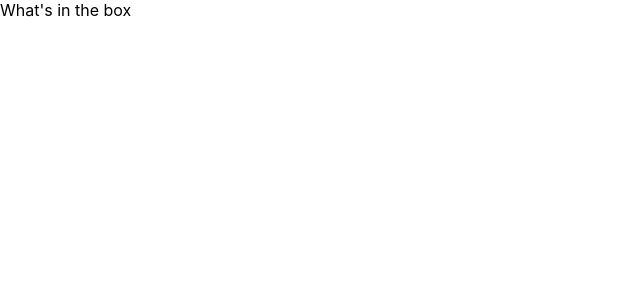
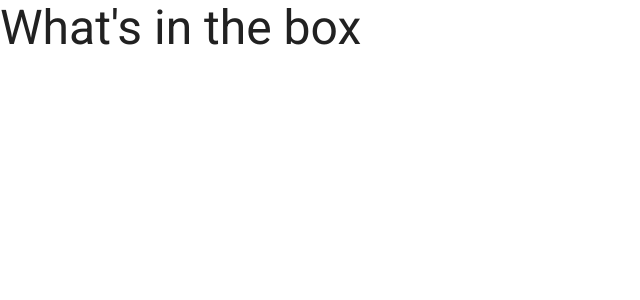
Before and after one commit to Chudeep/whatsinthebox, a Next.js app: page / in a window 1280 px wide. Shown: the top 300 px of the page, without its empty margins (0-640 px from the left). Built offline with nearby package versions, Linux system fonts and the light colour scheme.

Commit message:
Setup Material UI

```diff
--- a/package.json
+++ b/package.json
@@ -12,7 +12,9 @@
   "dependencies": {
     "next": "9.5.2",
     "react": "16.13.1",
-    "react-dom": "16.13.1"
+    "react-dom": "16.13.1",
+    "@material-ui/core": "^4.11.0",
+    "mdi-material-ui": "^6.16.0"
   },
   "devDependencies": {
     "babel-eslint": "^10.1.0",
--- a/pages/_app.js
+++ /dev/null
@@ -1,7 +0,0 @@
-import '../styles/globals.css'
-
-function MyApp({ Component, pageProps }) {
-  return <Component {...pageProps} />
-}
-
-export default MyApp
--- /dev/null
+++ b/pages/_app.jsx
@@ -0,0 +1,37 @@
+/* eslint-disable react/jsx-props-no-spreading */
+// @flow
+import React from 'react';
+import Head from 'next/head';
+import { ThemeProvider } from '@material-ui/core/styles';
+import CssBaseline from '@material-ui/core/CssBaseline';
+import theme from '../src/theme';
+
+type Props = {
+  Component: *,
+  pageProps: *,
+}
+export default function MyApp(props: Props) {
+  const { Component, pageProps } = props;
+
+  React.useEffect(() => {
+    // Remove the server-side injected CSS.
+    const jssStyles = document.querySelector('#jss-server-side');
+    if (jssStyles && jssStyles.parentElement) {
+      jssStyles.parentElement.removeChild(jssStyles);
+    }
+  }, []);
+
+  return (
+    <>
+      <Head>
+        <title>My page</title>
+        <meta name="viewport" content="minimum-scale=1, initial-scale=1, width=device-width" />
+      </Head>
+      <ThemeProvider theme={theme}>
+        {/* CssBaseline kickstart an elegant, consistent, and simple baseline to build upon. */}
+        <CssBaseline />
+        <Component {...pageProps} />
+      </ThemeProvider>
+    </>
+  );
+}
--- /dev/null
+++ b/pages/_document.jsx
@@ -0,0 +1,70 @@
+import React from 'react';
+import Document, {
+  Html, Head, Main, NextScript,
+} from 'next/document';
+import { ServerStyleSheets } from '@material-ui/core/styles';
+import theme from '../src/theme';
+
+export default class MyPortfolio extends Document {
+  render() {
+    return (
+      <Html lang="en">
+        <Head>
+          {/* PWA primary color */}
+          <meta name="theme-color" content={theme.palette.primary.main} />
+          <link
+            rel="stylesheet"
+            href="https://fonts.googleapis.com/css?family=Roboto:300,400,500,700&display=swap"
+          />
+        </Head>
+        <body>
+          <Main />
+          <NextScript />
+        </body>
+      </Html>
+    );
+  }
+}
+
+// `getInitialProps` belongs to `_document` (instead of `_app`),
+// it's compatible with server-side generation (SSG).
+MyPortfolio.getInitialProps = async (ctx) => {
+  // Resolution order
+  //
+  // On the server:
+  // 1. app.getInitialProps
+  // 2. page.getInitialProps
+  // 3. document.getInitialProps
+  // 4. app.render
+  // 5. page.render
+  // 6. document.render
+  //
+  // On the server with error:
+  // 1. document.getInitialProps
+  // 2. app.render
+  // 3. page.render
+  // 4. document.render
+  //
+  // On the client
+  // 1. app.getInitialProps
+  // 2. page.getInitialProps
+  // 3. app.render
+  // 4. page.render
+
+  // Render app and page and get the context of the page with collected side effects.
+  const sheets = new ServerStyleSheets();
+  const originalRenderPage = ctx.renderPage;
+
+  ctx.renderPage = () => originalRenderPage({
+    // eslint-disable-next-line react/jsx-props-no-spreading
+    enhanceApp: (App) => (props) => sheets.collect(<App {...props} />),
+  });
+
+  const initialProps = await Document.getInitialProps(ctx);
+
+  return {
+    ...initialProps,
+    // Styles fragment is rendered after the app and page rendering finish.
+    styles: [...React.Children.toArray(initialProps.styles), sheets.getStyleElement()],
+  };
+};
--- a/pages/index.jsx
+++ b/pages/index.jsx
@@ -1,9 +1,20 @@
+// @flow
+/* -----------------------  Globals ------------------ */
 import React from 'react';
 
-const Index = () => (
-  <>
-  What's in the box
-  </>
-);
+/* -----------------------  Material UI ------------------ */
+import Typography from '@material-ui/core/Typography';
+
+/* -----------------------  Components ------------------ */
+const Index = () => {
+  const title = "What's in the box";
+  return (
+    <>
+      <Typography variant="h3">
+        {title}
+      </Typography>
+    </>
+  );
+};
 
 export default Index;
--- /dev/null
+++ b/src/theme.js
@@ -0,0 +1,21 @@
+import { createMuiTheme } from '@material-ui/core/styles';
+import { red } from '@material-ui/core/colors';
+
+const theme = createMuiTheme({
+  palette: {
+    primary: {
+      main: '##D84E70',
+    },
+    secondary: {
+      main: '#18315A',
+    },
+    error: {
+      main: red.A400,
+    },
+    background: {
+      default: '#fff',
+    },
+  },
+});
+
+export default theme;
```
Also changed, not shown: 1 other file (tests, documents, lock files or other folders).
